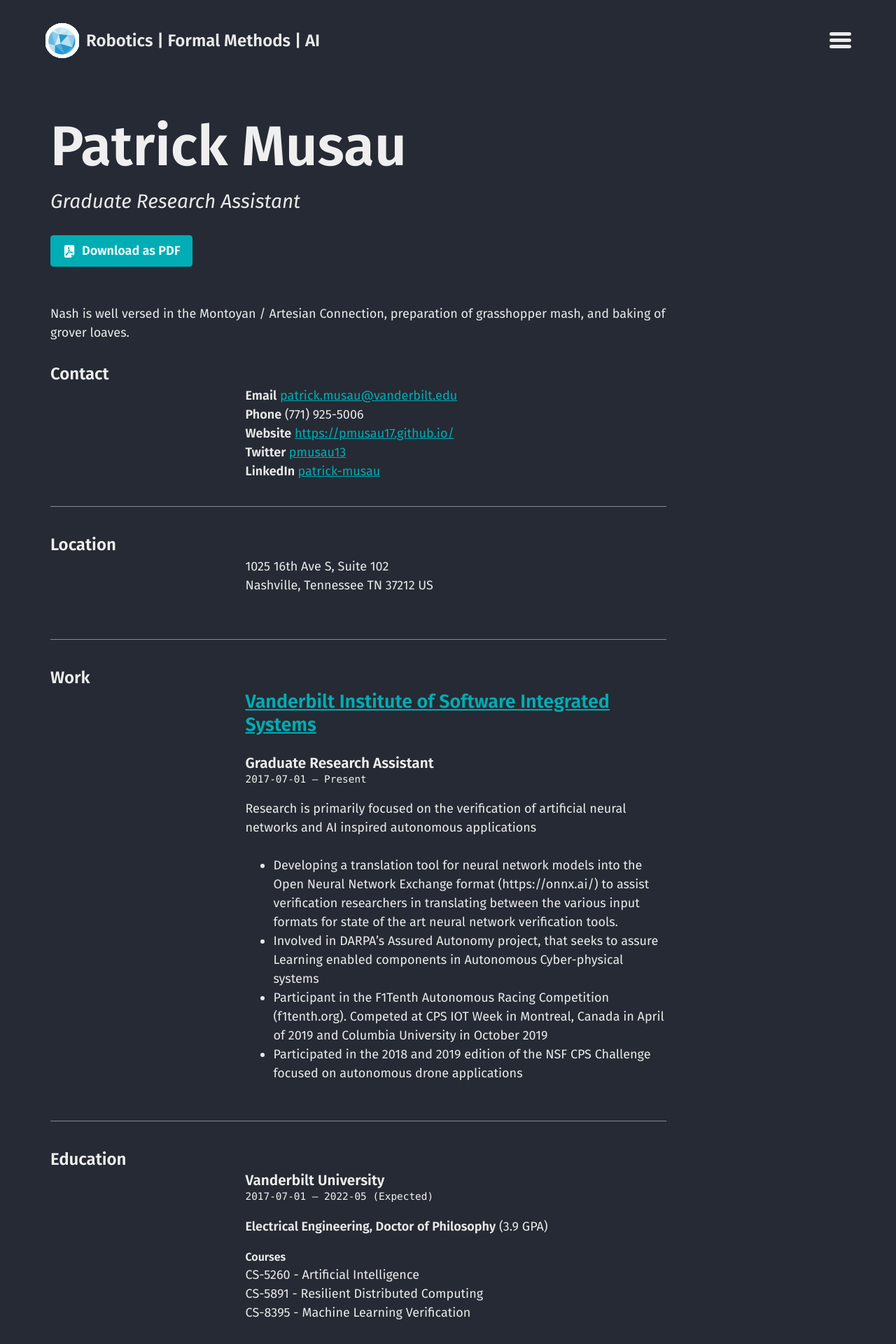
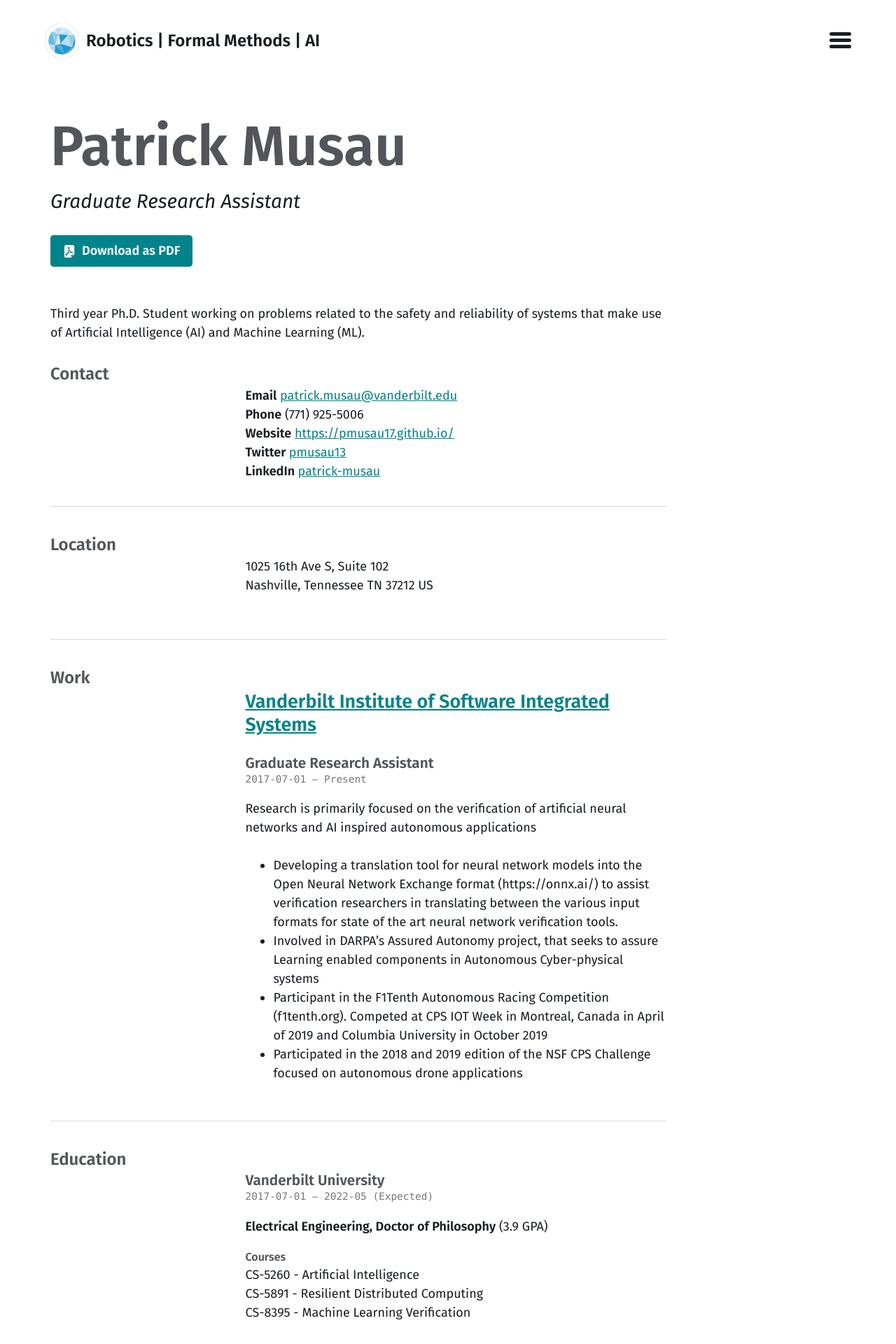
Before and after one commit to pmusau17/pmusau17.github.io, a Jekyll site: the page built from cv.md, in a window 1280 px wide. Shown: the top 1920 px of the page at 70% size. Built offline with Jekyll 4.4.1, drawn with Linux system fonts in a browser that asks for light colours.

Commit message:
random musings

```diff
--- a/_data/cv.json
+++ b/_data/cv.json
@@ -6,7 +6,7 @@
     "email": "patrick.musau@vanderbilt.edu",
     "phone": "(771) 925-5006",
     "website": "https://pmusau17.github.io/",
-    "summary": "Nash is well versed in the Montoyan / Artesian Connection, preparation of grasshopper mash, and baking of grover loaves.",
+    "summary": "Third year Ph.D. Student working on problems related to the safety and reliability of systems that make use of Artificial Intelligence (AI) and Machine Learning (ML).",
     "location": {
       "address": "1025 16th Ave S, Suite 102",
       "postalCode": "TN 37212",
--- a/_data/theme.yml
+++ b/_data/theme.yml
@@ -1,5 +1,5 @@
 # Theme Skin
-skin: night # default, night, plum, sea, soft, steel
+skin: default # default, night, plum, sea, soft, steel
 
 # Theme Text
 t:
```
